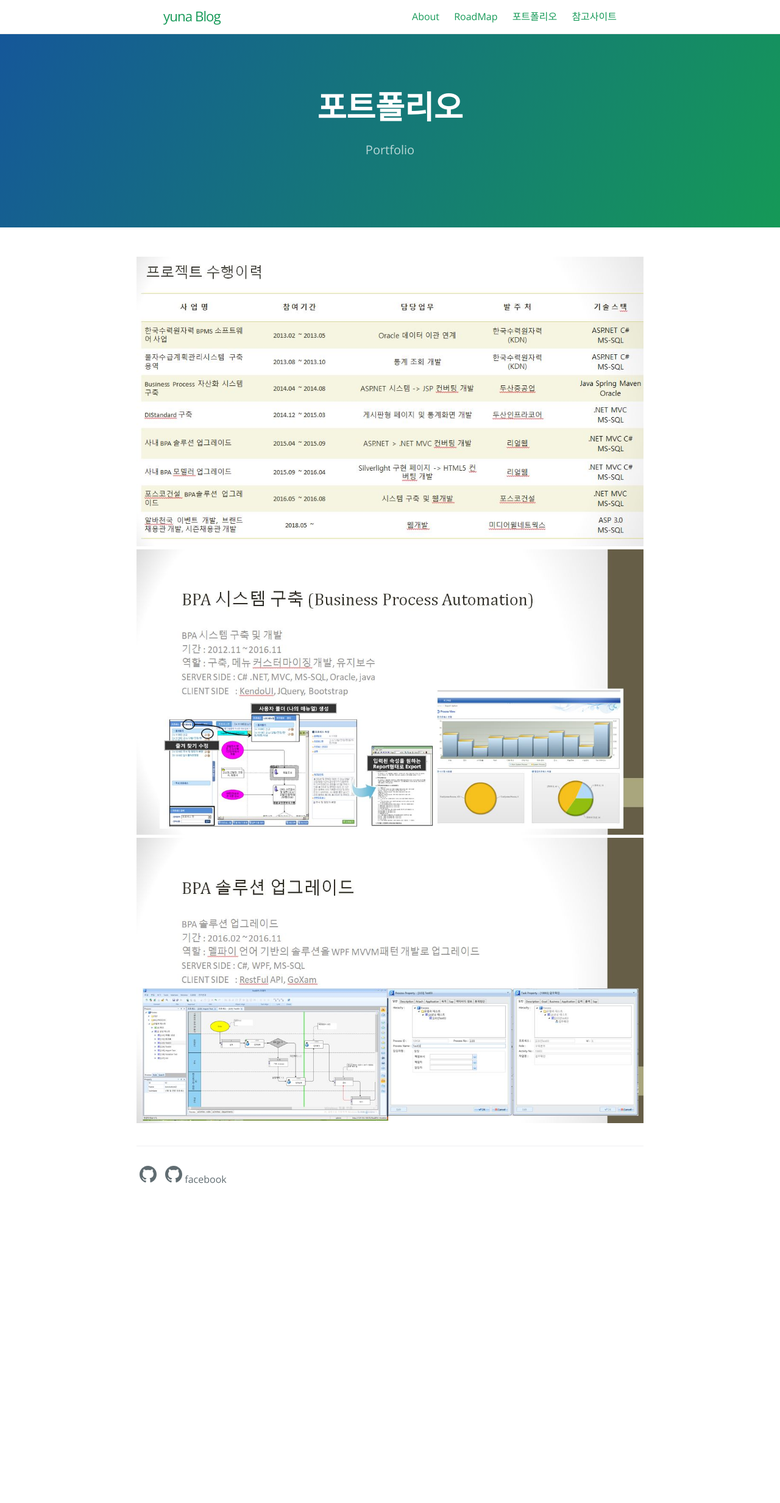
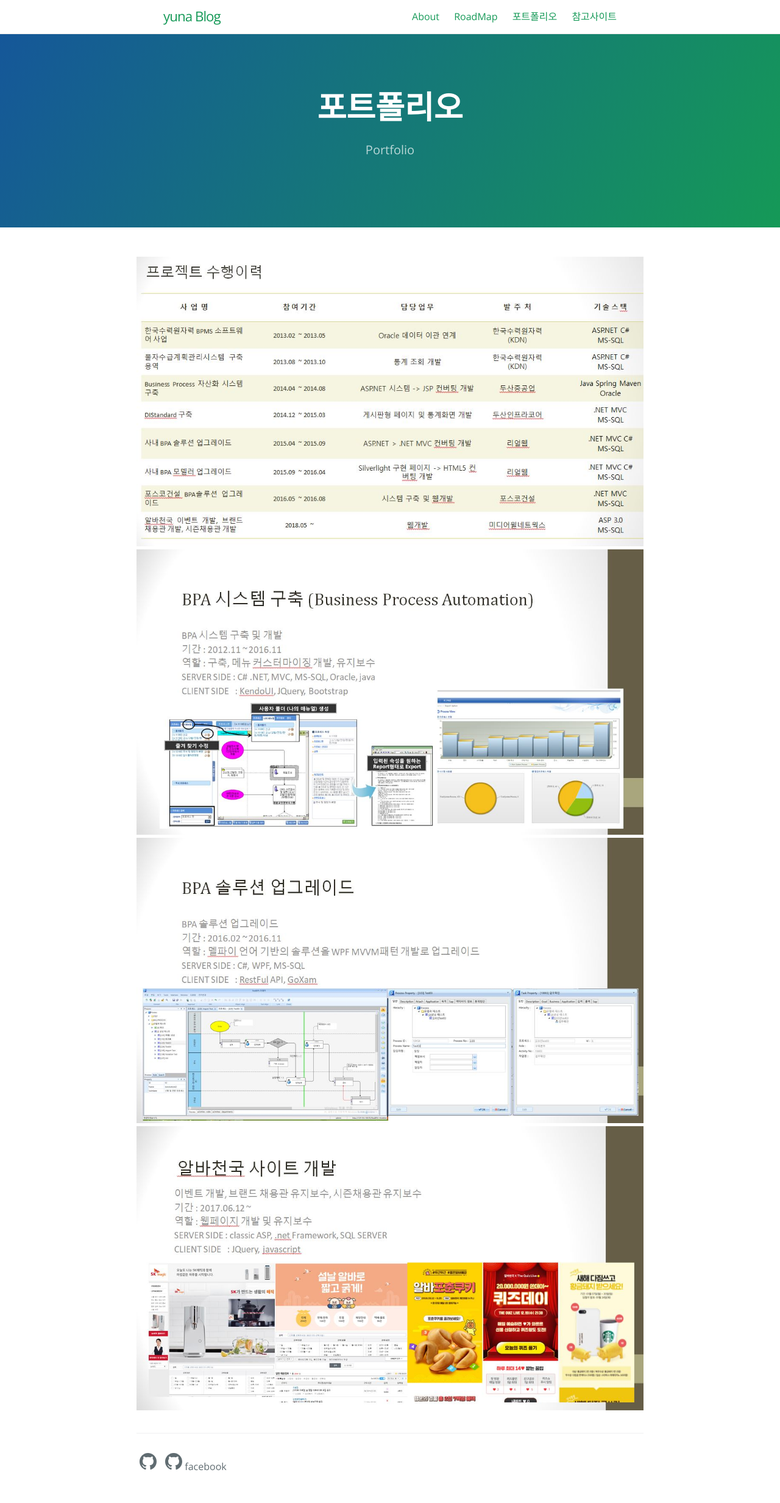
Before and after one commit to zzingyuna/test_site.github.io, a Jekyll site: the page built from 3_portfolio.md, in a window 1280 px wide. Shown: the whole page at 61% size. Built offline with Jekyll 4.4.1, drawn with Linux system fonts in a browser that asks for light colours; before the commit the page ends 1994 px from its top, so only the background shows below that.

Commit message:
Update 3_portfolio.md

```diff
--- a/3_portfolio.md
+++ b/3_portfolio.md
@@ -9,3 +9,4 @@
   <img src="https://zzingyuna.github.io/image/po1.JPG"/>
   <img src="https://zzingyuna.github.io/image/po2.JPG"/>
   <img src="https://zzingyuna.github.io/image/po3.JPG"/>
+  <img src="https://zzingyuna.github.io/image/po4.JPG"/>
```
